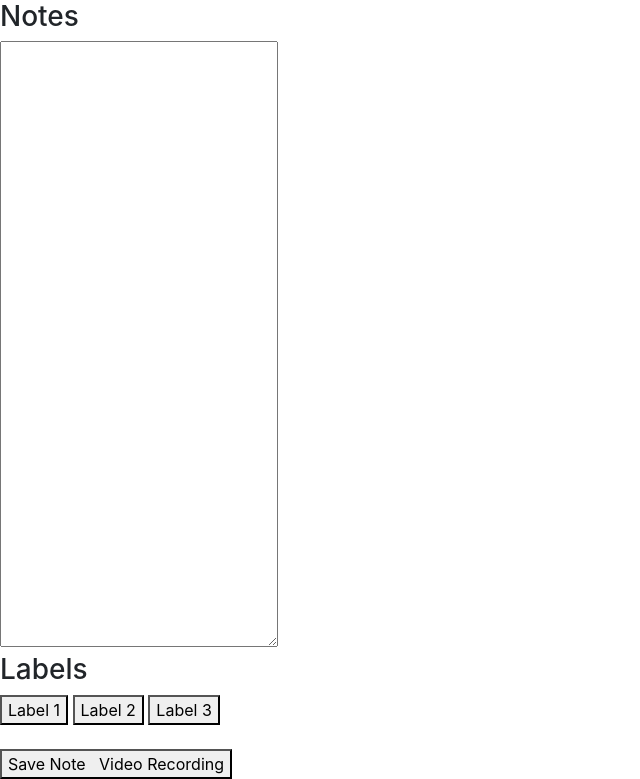
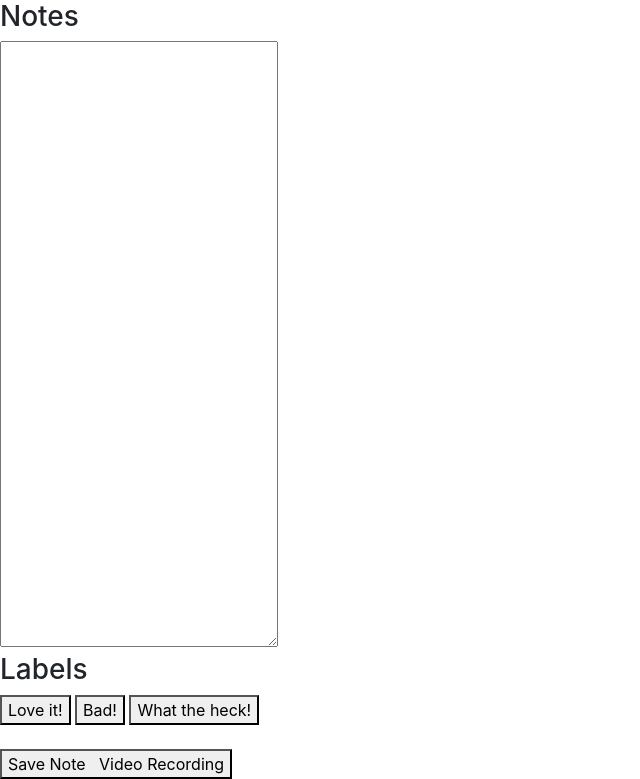
Before and after one commit to charisma-lab/GroundedCoding, a Flask app: page / in a window 1280 px wide. Shown: the part 342-1121 px from the top of the page, without its empty margins (0-640 px from the left). Run offline with Flask 2, Linux system fonts and the light colour scheme; some libraries are stand-ins or nearby versions.

Commit message:
Different button labels for Halloween

```diff
--- a/templates/record.html
+++ b/templates/record.html
@@ -26,9 +26,12 @@
 
     <div>
       <h3>Labels</h3>
-      <button type="button" class="trail_action_btn" onClick="record_trail_action(this)">Label 1</button>
-      <button type="button" class="trail_action_btn" onClick="record_trail_action(this)">Label 2</button>
-      <button type="button" class="trail_action_btn" onClick="record_trail_action(this)">Label 3</button>
+      <button type="button" class="trail_action_btn"
+        onClick="record_trail_action(this)">Love it!</button>
+      <button type="button" class="trail_action_btn"
+        onClick="record_trail_action(this)">Bad!</button>
+      <button type="button" class="trail_action_btn"
+        onClick="record_trail_action(this)">What the heck!</button>
     </div>
     <br>
     <div>
```
